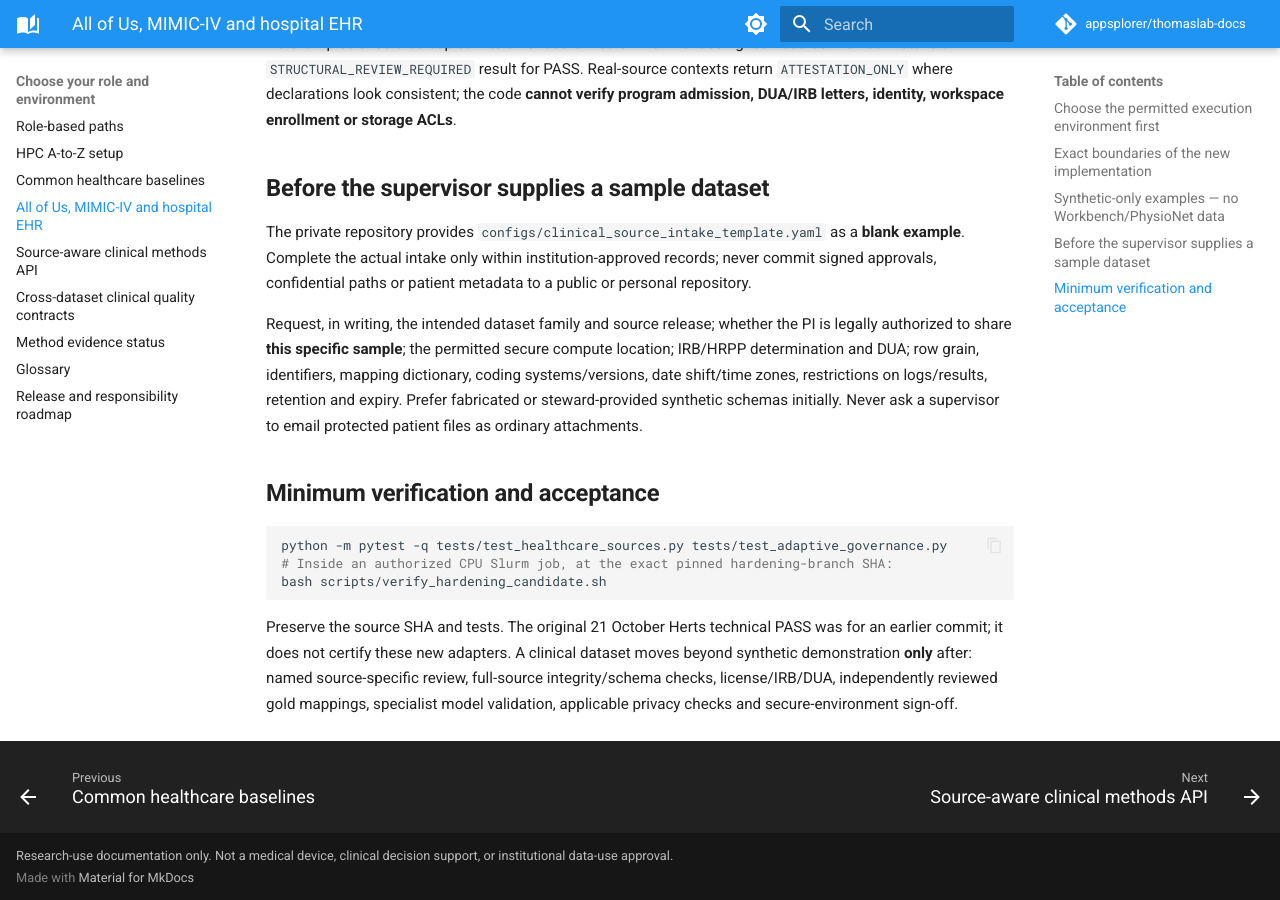
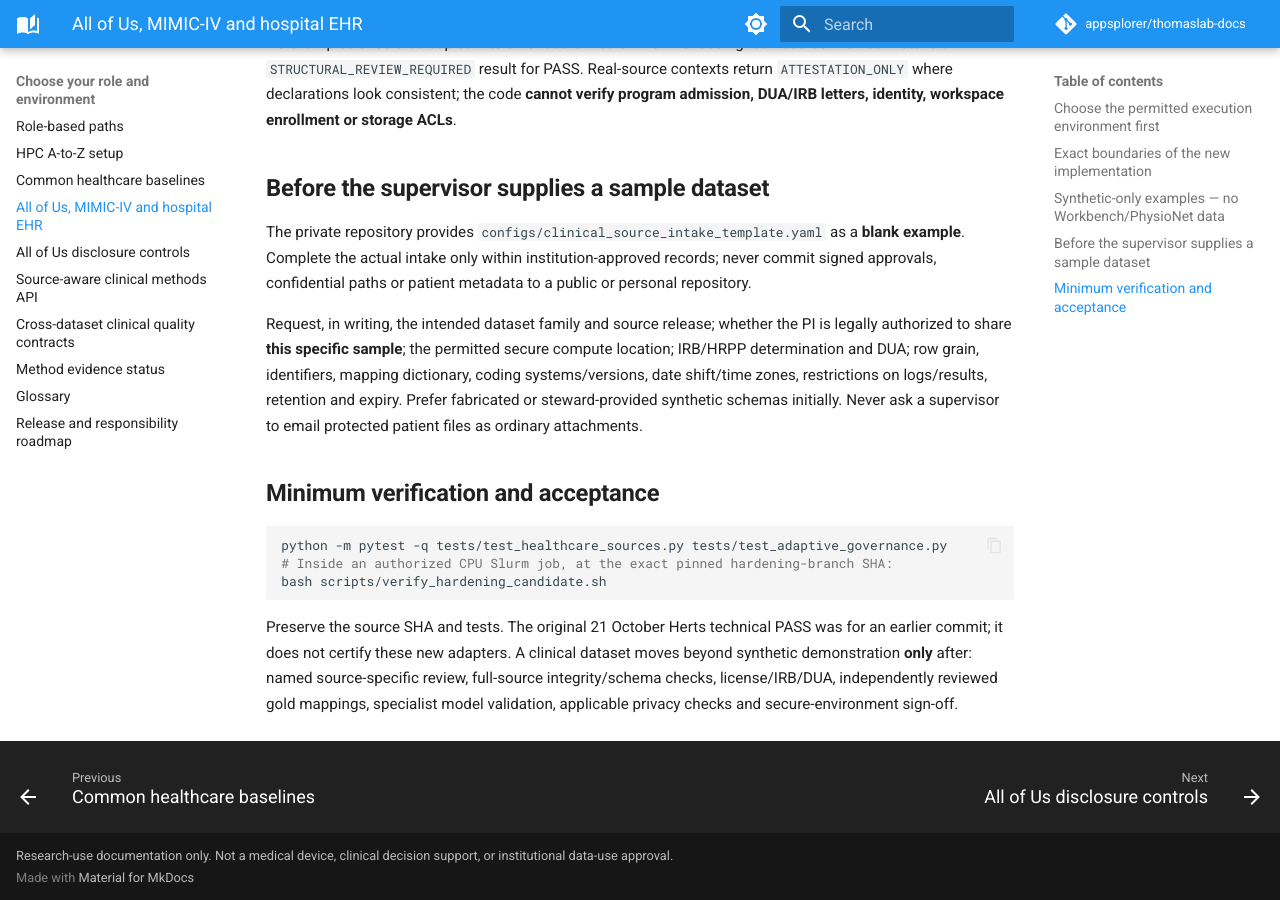
Before and after one commit to appsplorer/thomaslab-docs, an MkDocs documentation site: the page built from docs/guides/dataset-access-and-adapters.md, in a window 1280 px wide and 900 px high, scrolled down 3097 px. Built offline with MkDocs 1.6.1 and Material for MkDocs 9.7.7, drawn with Linux system fonts in a browser that asks for light colours; comment, search, counter and statistics services are not loaded; some of the changed lines change nothing that is shown.

Commit message:
docs: nav includes All of Us privacy and new clinical module API references

```diff
--- a/mkdocs.yml
+++ b/mkdocs.yml
@@ -74,6 +74,7 @@
       - 'HPC A-to-Z setup': guides/hpc-a-to-z.md
       - 'Common healthcare baselines': guides/healthcare-foundation.md
       - 'All of Us, MIMIC-IV and hospital EHR': guides/dataset-access-and-adapters.md
+      - 'All of Us disclosure controls': guides/aou-disclosure.md
       - 'Source-aware clinical methods API': guides/clinical-dataset-methods.md
       - 'Cross-dataset clinical quality contracts': guides/cross-dataset-clinical-quality.md
       - 'Method evidence status': guides/method-readiness.md
@@ -233,6 +234,16 @@
       - 'Viz': api/viz.md
   - 'Complete function reference':
       - 'All modules': reference/functions/README.md
+      - 'aou disclosure': reference/functions/aou_disclosure.md
+      - 'healthcare sources': reference/functions/healthcare_sources.md
+      - 'healthcare foundation': reference/functions/healthcare_foundation.md
+      - 'healthcare omop': reference/functions/healthcare_omop.md
+      - 'healthcare aou domains': reference/functions/healthcare_aou_domains.md
+      - 'healthcare aou query': reference/functions/healthcare_aou_query.md
+      - 'healthcare mimic': reference/functions/healthcare_mimic.md
+      - 'healthcare hospital': reference/functions/healthcare_hospital.md
+      - 'healthcare cohorts': reference/functions/healthcare_cohorts.md
+      - 'healthcare quality': reference/functions/healthcare_quality.md
       - 'Annotation': reference/functions/annotation.md
       - 'Bleeding': reference/functions/bleeding.md
       - 'Cardiovascular': reference/functions/cardiovascular.md
```
